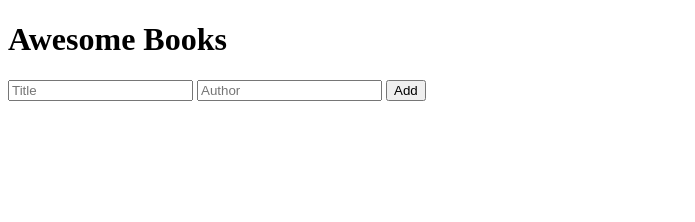
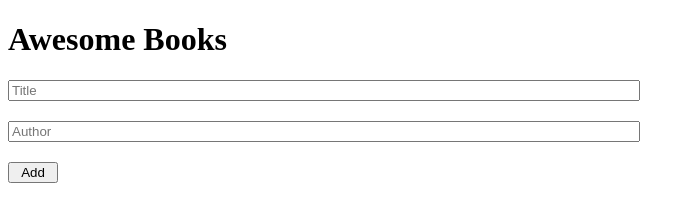
Before and after one commit to Achilles-Dev/awesome-books-pair, a plain HTML site: page index.html in a window 1280 px wide. Shown: the whole page, without its empty margins (0-695 px from the left). Drawn offline with Linux system fonts and the light colour scheme.

Commit message:
Add CSS file

```diff
--- a/index.html
+++ b/index.html
@@ -4,6 +4,7 @@
   <meta charset="UTF-8">
   <meta http-equiv="X-UA-Compatible" content="IE=edge">
   <meta name="viewport" content="width=device-width, initial-scale=1.0">
+  <link rel="stylesheet" href="style.css">
   <title>Awesome Books</title>
 </head>
 <body>
--- /dev/null
+++ b/style.css
@@ -0,0 +1,10 @@
+.input-form {
+    display: flex;
+    flex-direction: column;
+    gap: 20px;
+    width: 50%;
+}
+
+#add-button {
+    width: 50px;
+}
```
